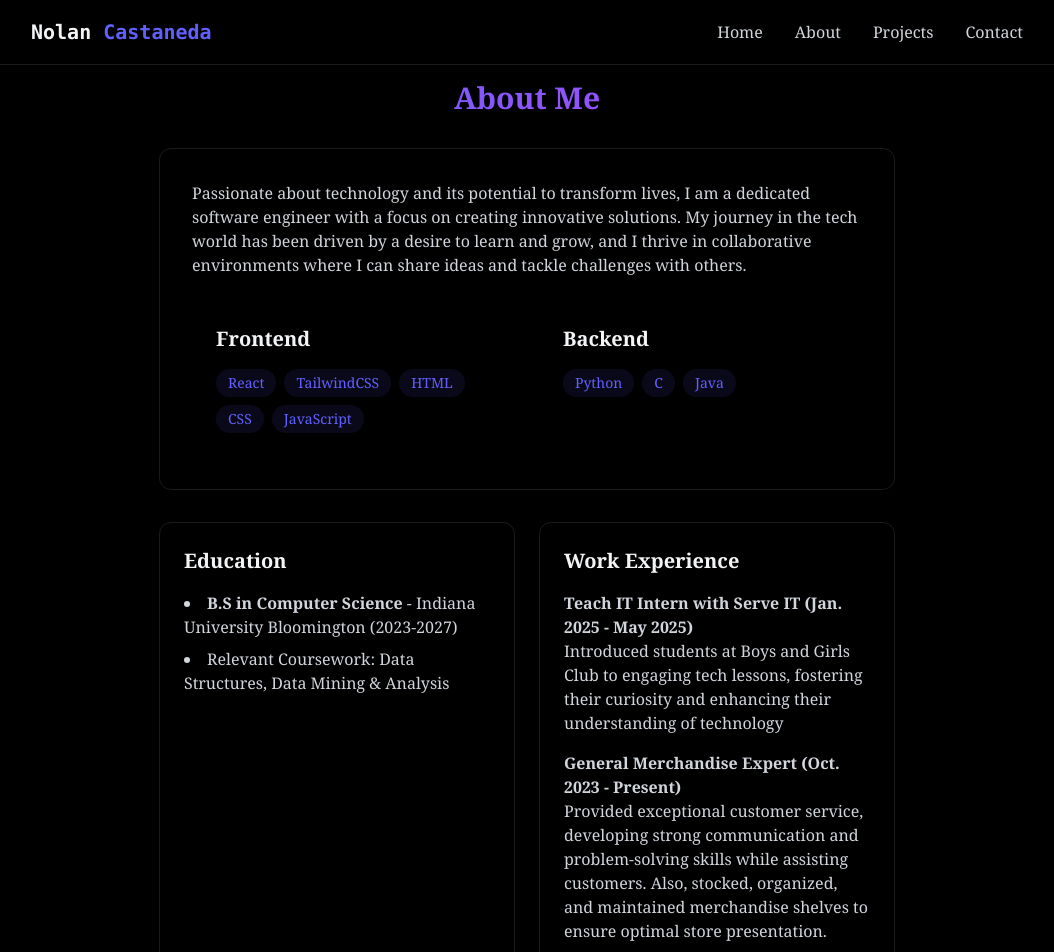
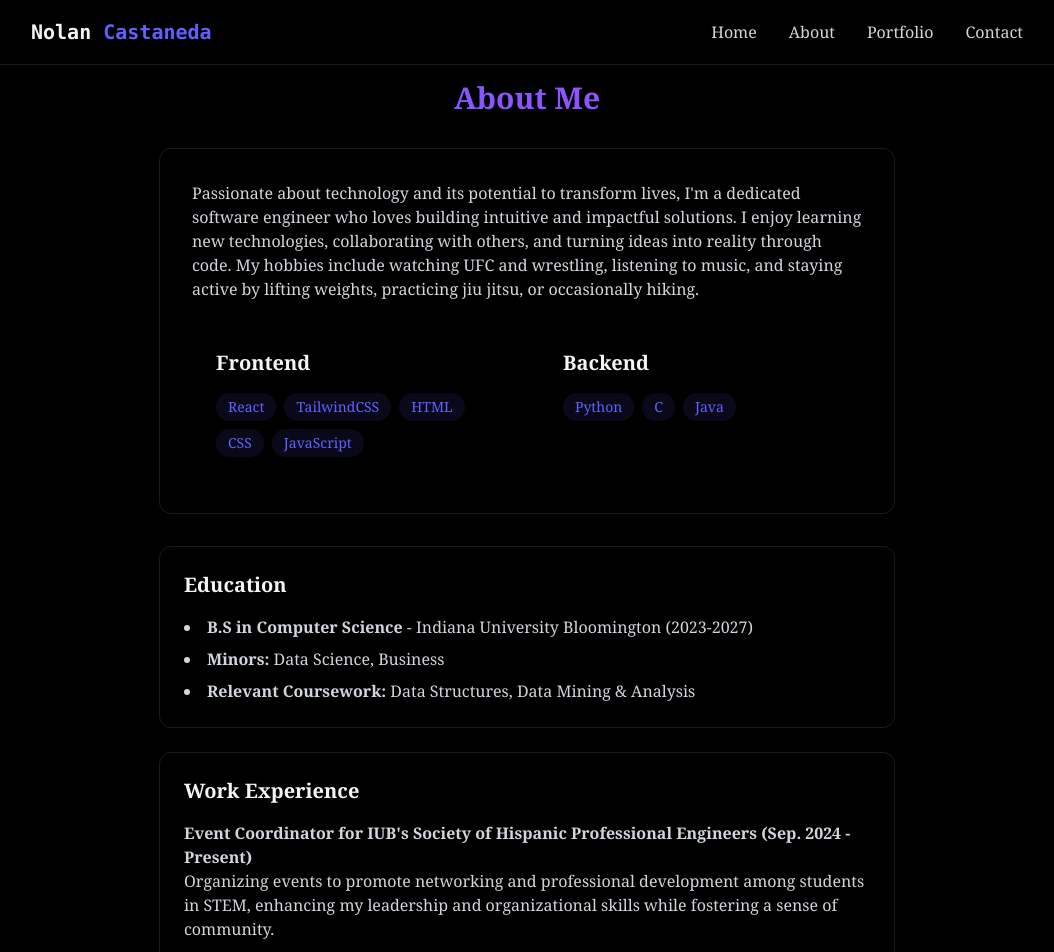
Before and after one commit to nolancast/Portfolio, a React (Vite) app: page /Portfolio/about in a window 1280 px wide. Shown: the top 952 px of the page, without its empty margins (113-1167 px from the left). Built offline with nearby package versions, Linux system fonts and the light colour scheme.

Commit message:
Portfolio

```diff
--- a/src/components/LoadingScreen.jsx
+++ b/src/components/LoadingScreen.jsx
@@ -3,7 +3,7 @@ import { useEffect, useState } from "react";
 export const LoadingScreen = ({onComplete}) => {
     const [text, setText] = useState("");
     const [progress, setProgress] = useState(0);
-    const fullText = "Wassup Jits";
+    const fullText = "Loading...";
 
     useEffect(() => {
         let index = 0;
--- a/src/components/MobileMenu.jsx
+++ b/src/components/MobileMenu.jsx
@@ -1,3 +1,4 @@
+import { Link } from "react-router-dom"
 import { useEffect } from "react"
 
 export const MobileMenu = ({menuOpen, setMenuOpen}) => {
@@ -16,35 +17,35 @@ export const MobileMenu = ({menuOpen, setMenuOpen}) => {
             >
                 &times;
             </button>
-            <a href="#home"
+            <Link to="/"
             onClick={() => setMenuOpen(false)}
             className={`text-2xl font-semibold text-white my-4 transform transition-transform duration-300
                         ${menuOpen ? "opacity-100 translate-y-0" : "opacity-0 translate-y-5"}`}
                     >
-                        Home </a>
+                        Home </Link>
 
-                    <a href="#about"
+                    <Link to="/about"
                     onClick={() => setMenuOpen(false)}
                     className={`text-2xl font-semibold text-white my-4 transform transition-transform duration-300
                         ${menuOpen ? "opacity-100 translate-y-0" : "opacity-0 translate-y-5"}`}
                     >
-                        About </a>
+                        About </Link>
 
 
-                    <a href="#projects"
+                    <Link to="/projects"
                     onClick={() => setMenuOpen(false)}
                     className={`text-2xl font-semibold text-white my-4 transform transition-transform duration-300
                         ${menuOpen ? "opacity-100 translate-y-0" : "opacity-0 translate-y-5"}`}
                     >
-                        Projects </a>
+                        Projects </Link>
 
 
-                    <a href="#contact"
+                    <Link to="/contact"
                     onClick={() => setMenuOpen(false)}
                     className={`text-2xl font-semibold text-white my-4 transform transition-transform duration-300
                         ${menuOpen ? "opacity-100 translate-y-0" : "opacity-0 translate-y-5"}`}
                     >
-                        Contact </a>
+                        Contact </Link>
         </div>
     )
 }
--- a/src/components/Navbar.jsx
+++ b/src/components/Navbar.jsx
@@ -22,7 +22,7 @@ export const Navbar = ({menuOpen, setMenuOpen}) => {
                 <div className="hidden md:flex items-center space-x-8">
                     <Link to="/" className="text-gray-300 hover:text-white transition-colors">Home</Link>
                     <Link to="/about" className="text-gray-300 hover:text-white transition-colors">About</Link>
-                    <Link to="/projects" className="text-gray-300 hover:text-white transition-colors">Projects</Link>
+                    <Link to="/projects" className="text-gray-300 hover:text-white transition-colors">Portfolio</Link>
                     <Link to="/contact" className="text-gray-300 hover:text-white transition-colors">Contact</Link>
 
                 </div>
--- a/src/components/sections/About.jsx
+++ b/src/components/sections/About.jsx
@@ -9,10 +9,9 @@ export const About = () => {
                     </h2>
                     <div className=" rounded-xl p-8 border-white/10 border hover:-translate-y-1 transition-all">
                         <p className="text-gray-300 mb-6">
-                            Passionate about technology and its potential to transform lives,
-                            I am a dedicated software engineer with a focus on creating innovative solutions.
-                            My journey in the tech world has been driven by a desire to learn and grow,
-                            and I thrive in collaborative environments where I can share ideas and tackle challenges with others.
+                            Passionate about technology and its potential to transform lives, I'm a dedicated software engineer who loves building intuitive and impactful solutions.
+                            I enjoy learning new technologies, collaborating with others, and turning ideas into reality through code.
+                            My hobbies include watching UFC and wrestling, listening to music, and staying active by lifting weights, practicing jiu jitsu, or occasionally hiking.
                         </p>
                         <div className="grid grid-cols-1 md:grid-cols-2 gap-6">
 
@@ -48,7 +47,7 @@ export const About = () => {
                             </div>
                         </div>
                     </div>
-                    <div className="grid grid-cols-1 md:grid-cols-2 gap-6 mt-8">
+                    <div className="grid grid-cols-1  gap-6 mt-8">
                         <div className="p-6 rounded-xl border-white/10 border hover:-translate-y-1 transition-all">
                                 <h3 className="text-xl font-bold mb-4">
                                     Education
@@ -58,7 +57,10 @@ export const About = () => {
                                         <strong>B.S in Computer Science</strong> - Indiana University Bloomington (2023-2027)
                                     </li>
                                     <li>
-                                        Relevant Coursework: Data Structures, Data Mining & Analysis
+                                        <strong>Minors:</strong> Data Science, Business
+                                    </li>
+                                    <li>
+                                        <strong>Relevant Coursework:</strong> Data Structures, Data Mining & Analysis
                                     </li>
                                 </ul>
                         </div>
@@ -69,20 +71,28 @@ export const About = () => {
                                 </h3>
                                 <div className="space-y-4 text-gray-300">
                                     <div>
-                                        <h4 className="font-semibold"> Teach IT Intern with Serve IT (Jan. 2025 - May 2025)</h4>
+                                        <h4 className="font-semibold"> Event Coordinator for IUB's Society of Hispanic Professional Engineers (Sep. 2024 - Present)</h4>
                                         <p>
-                                            Introduced students at Boys and Girls Club to engaging tech lessons, fostering their curiosity and
-                                            enhancing their understanding of technology
+                                            Organizing events to promote networking and professional development among students in STEM,
+                                            enhancing my leadership and organizational skills while fostering a sense of community.
                                         </p>
                                     </div>
-
                                     <div>
-                                        <h4 className="font-semibold"> General Merchandise Expert (Oct. 2023 - Present)</h4>
+                                        <h4 className="font-semibold"> General Merchandise Expert at Target (Oct. 2023 - Present)</h4>
                                         <p>
                                             Provided exceptional customer service, developing strong communication and problem-solving
                                             skills while assisting customers. Also, stocked, organized, and maintained merchandise shelves to ensure optimal store presentation.
                                         </p>
                                     </div>
+
+                                    <div>
+                                        <h4 className="font-semibold"> Teach IT Intern with Serve IT (Jan. 2025 - May 2025)</h4>
+                                        <p>
+                                            Taught engaging tech lessons to Boys and Girls Club students, sparking their curiosity and deepening their understanding of technology.
+                                        </p>
+                                    </div>
+
+
                                 </div>
                         </div>
                     </div>
--- a/src/components/sections/Home.jsx
+++ b/src/components/sections/Home.jsx
@@ -9,14 +9,14 @@ export const Home = () => {
                 <h1 className="text-5xl md:text-7xl font-bold mb-6 bg-gradient-to-r from-indigo-500 to-purple-600 bg-clip-text text-transparent leading-right">Hi, I'm Nolan Castaneda</h1>
                 <p className="text-gray-400 text-lg mb-8 max-w-lg mx-auto">
                     I am a passionate and hard working student at Indiana University Bloomington.
-                    Currently striving to further build my base in data analytics and computer science as a whole.
+                    Currently striving to further build my base in data analytics and software development as a whole.
                     Additionally, seeking opportunities where I can grow as a professional through guidance and hands-on experience, while being challenged to develop my skills in a dynamic environment.
                 </p>
                 <div className="flex justify-center space-x-4">
                     <Link to="/projects" className="bg-indigo-700 text-white py-3 px-5 rounded font-medium transtion relative
                     overflow-hidden hover:-translate-y-0.5 hover:shadow-[0_0_15px_rgba(59, 130, 246, 0.4)]"
                     >
-                        View Projects
+                        View Portfolio
                     </Link>
                     <Link to="/contact" className="border-indigo-500/50 text-indigo-500 py-3 px-6 rounded font-medium transtion-all duration-200 hover:-translate-y-0.5 hover:shadow-[0_0_15px_rgba(59, 130, 246, 0.2)] hover:bg-purple-500/10"
                     >
--- a/src/components/sections/Projects.jsx
+++ b/src/components/sections/Projects.jsx
@@ -5,14 +5,14 @@ export const Projects = () => {
             title: "Crestmont Boys and Girls Club",
             image: "/Portfolio/crestmont-bgc.png",
             link: "/projects/crestmont-bgc",
-            description: "The Crestmont Boys & Girls Club (BGC) is a nonprofit organization in Bloomington, IN, committed to supporting and empowering local youth. Their mission is to help young people reach their full potential as caring, responsible, and productive members of the community."
+            description: "Introduced students at the Boys and Girls Club to engaging tech lessons, fostering their curiosity and enhancing their understanding of technology."
         },
     ]
     return (
         <section id="projects" className="min-h-screen flex items-center justify-center py-20">
             <div className="max-w-5xl mx-auto px-4">
                 <h2 className="text-3xl font-bold mb-8 bg-gradient-to-r from-indigo-500 to-purple-500 bg-clip-text text-transparent text-center">
-                    Featured Projects
+                    Featured Work
                 </h2>
                 <div className="grid grid-cols-1 md:grid-cols-2 gap-6">
                     {projects.map((project, idx) => (
```
